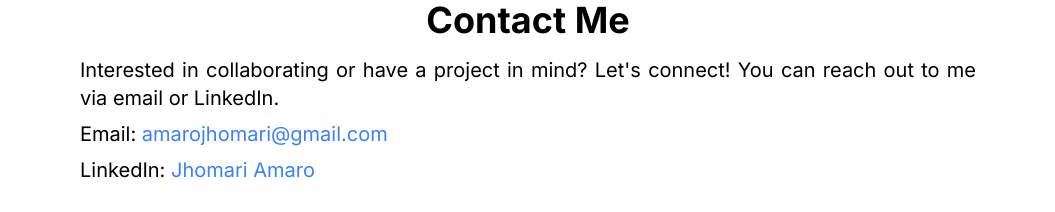
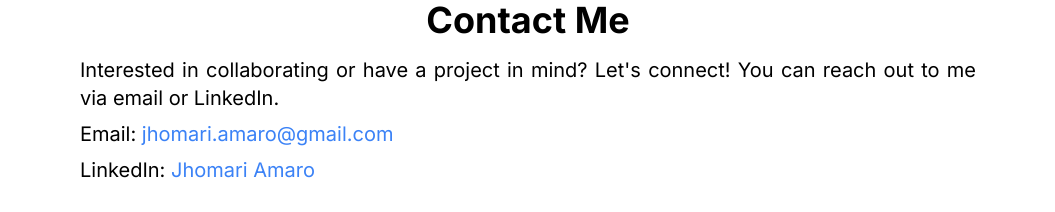
Before and after one commit to Amaro018/my-profile2024, a Next.js app: page / in a window 1280 px wide. Shown: the part 1100-1312 px from the top of the page, without its empty margins (112-1167 px from the left). Built offline with nearby package versions, Linux system fonts and the light colour scheme.

Commit message:
fixing my portfolio

```diff
--- a/src/app/page.js
+++ b/src/app/page.js
@@ -233,13 +233,13 @@
                   href="mailto:jhomari.amaro@gmail.com"
                   className="text-blue-500 hover:underline"
                 >
-                  amarojhomari@gmail.com
+                  jhomari.amaro@gmail.com
                 </a>
               </p>
               <p className="text-xl">
                 LinkedIn:{" "}
                 <a
-                  href="https://www.linkedin.com/in/jhomari-amaro"
+                  href="https://www.linkedin.com/in/jhomari-amaro-945987242/"
                   target="_blank"
                   rel="noopener noreferrer"
                   className="text-blue-500 hover:underline"
```
Also changed, not shown: 1 other file (tests, documents, lock files or other folders).
